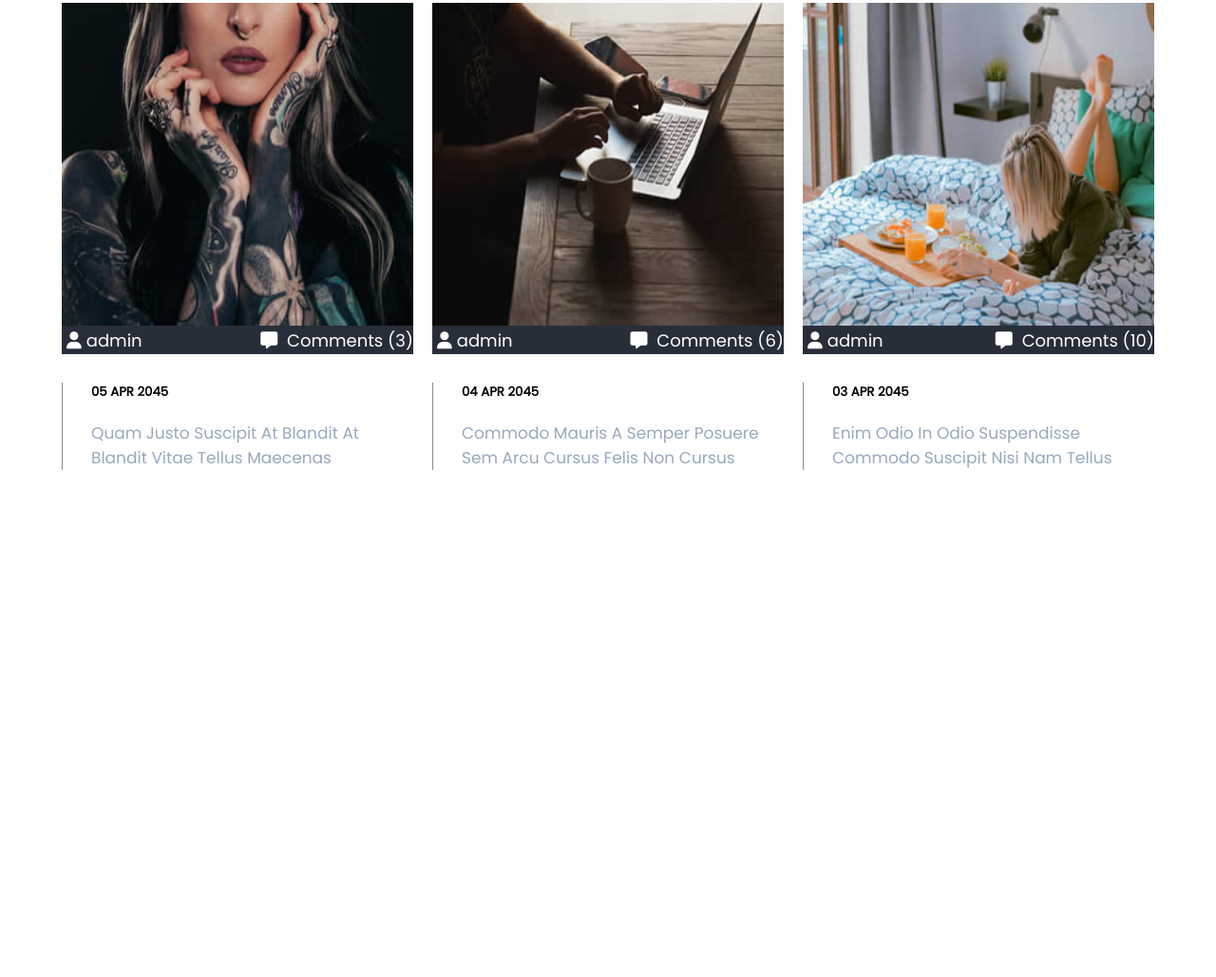
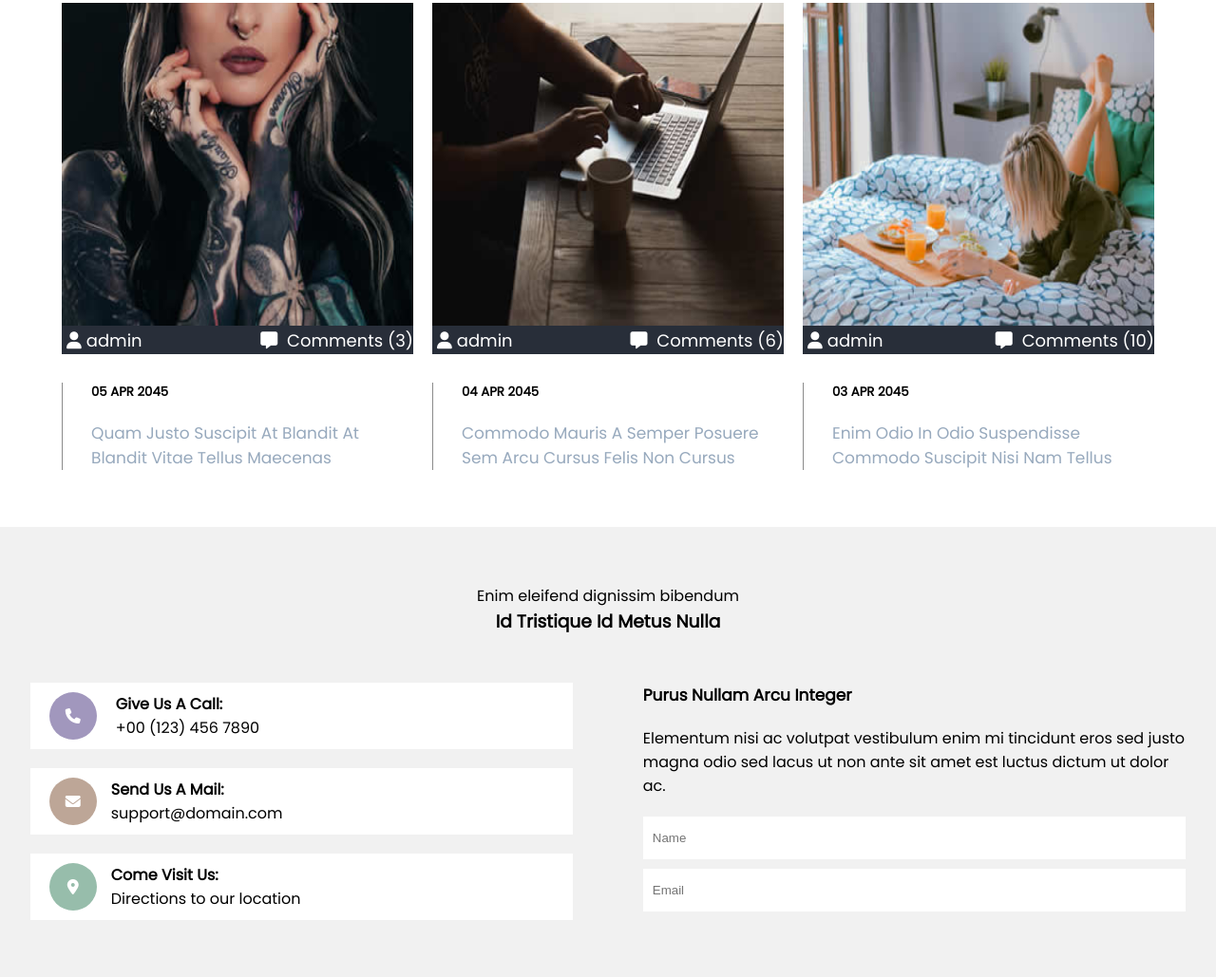
Before and after one commit to lukak1997/git-template, a plain HTML site: page index.html in a window 1280 px wide. Shown: the part 3493-4522 px from the top of the page at 95% size. Before the commit the page ends 4048 px from the top, so only its background shows below. Drawn offline with Linux system fonts and the light colour scheme.

Commit message:
container-nein

```diff
--- /dev/null
+++ b/assets/styles/components/_container-nein.scss
@@ -0,0 +1,190 @@
+.container-nein{
+    padding: 60px 0;
+    width: 100%;
+    background-color: #a5a6aa29;
+    text-align: center;
+    h3{
+        padding: 0 40px;
+    }
+    .main-wraper{
+        width: 100%;
+        margin-top: 50px;
+        display: flex;
+        flex-direction: column;
+        gap:20px;
+    }
+    .item-box{
+        @include d-flex(center,center,column);
+        gap: 20px;
+        .phone-box{
+            width: 90%;
+            background-color: white;
+            display: flex;
+            text-align: start;
+            gap: 20px;
+            padding: 10px 20px;
+            cursor: pointer;
+            transition: 0.5s;
+
+            &:hover{
+                background-color: #A197BD;
+                &:hover .cr{
+                    background-color: white;
+                    color: #A197BD;
+                }
+                &:hover .about{
+                    color: white;
+                }
+            }
+
+            .cr{
+                background-color:#A197BD ;
+                width: 50px;
+                height: 50px;
+                border-radius: 50px;
+                display: flex;
+                align-items: center;
+                justify-content: center;
+                color: white;
+            }
+            .about{
+                width: 70%;
+            }
+
+        }
+
+        .mail-box{
+            width: 90%;
+            background-color: white;
+           display: flex;
+            text-align: start;
+            gap: 15px;
+            padding: 10px  20px;
+            cursor: pointer;
+            transition: 0.5s;
+
+            &:hover{
+                background-color:#BDA697 ;
+                &:hover .cr{
+                    background-color: white;
+                    color:#BDA697;
+                }
+                &:hover .about{
+                    color: white;
+                }
+            }
+
+            .cr{
+                background-color:#BDA697 ;
+                width: 50px;
+                height: 50px;
+                border-radius: 50px;
+                display: flex;
+                align-items: center;
+                justify-content: center;
+                color: white;
+            }
+            .about{
+             width: 70%;
+            }
+
+        }
+
+
+
+        .location-box{
+            width: 90%;
+            background-color: white;
+            display: flex;
+            text-align: start;
+            gap: 15px;
+            padding: 10px  20px;
+            cursor: pointer;
+            transition: 0.5s;
+
+            &:hover{
+                background-color:#97BDAB ;
+                &:hover .cr{
+                    background-color: white;
+                    color:#97BDAB;
+                }
+                &:hover .about{
+                    color: white;
+                }
+            }
+
+            .cr{
+                background-color:#97BDAB ;
+                width: 50px;
+                height: 50px;
+                border-radius: 50px;
+                display: flex;
+                align-items: center;
+                justify-content: center;
+                color: white;
+            }
+            .about{
+                width: 70%;
+
+            }
+
+        }
+    }
+  .main-container{
+    @include d-flex(center,center,column);
+     .text-container{
+        width:90% ;
+        text-align: start;
+       h2{
+        font-size: 17px;
+       }
+       p{
+        margin-top: 20px;
+       }
+     }
+     .itput-box{
+        text-align: start;
+        width: 90%;
+        display: flex;
+        flex-direction: column;
+        margin-top: 20px;
+        gap: 10px;
+        input{
+            height: 45px;
+            padding: 0 10px;
+            outline: none;
+            transition: 0.5s;
+            border: transparent;
+            &:focus{
+                border: 1px solid $color-primery;
+            }
+
+        }
+     }
+  }
+  @include tablet{
+    .main-wraper{
+      @include d-flex(center,flex-start,row);
+      gap: 10px;
+      .item-box{
+        width: 50%;
+      }
+     .main-container{
+        width: 50%;
+     }
+  }
+    }
+    @include desktop{
+        .main-wraper{
+          @include d-flex(center,flex-start,row);
+          gap: 10px;
+          .item-box{
+            width: 50%;
+          }
+         .main-container{
+        width: 50%;
+         }
+
+      }
+        }
+}
--- a/assets/styles/style.scss
+++ b/assets/styles/style.scss
@@ -10,3 +10,4 @@
 @import './components/container-six';
 @import './components/container-seven';
 @import './components/container-eight';
+@import'./components/container-nein';
--- a/index.html
+++ b/index.html
@@ -283,13 +283,49 @@
                       </p>
                  </div>
              </div>
+        </div>
+    </div>
+    <div class="container-nein">
+        <p>Enim eleifend dignissim bibendum</p>
+        <h3>Id Tristique Id Metus Nulla</h3>
+        <div class="main-wraper">
+            <div class="item-box">
+                <div class="phone-box">
+                    <div class="cr"><i class="fa-solid fa-phone"></i></div>
+                    <div class="about">
+                        <h4>Give Us A Call:</h4>
+                        <p>+00 (123) 456 7890</p>
+                    </div>
+                </div>  <div class="mail-box">
+                    <div class="cr"><i class="fa-solid fa-envelope"></i></div>
+                    <div class="about">
+                        <h4>Send Us A Mail:</h4>
+                        <p>support@domain.com</p>
+                    </div>
+                </div>
+            <div class="location-box">
+                <div class="cr"><i class="fa-solid fa-location-dot"></i></div>
+                <div class="about">
+                    <h4>Come Visit Us:</h4>
+                    <p>Directions to our location</p>
+                </div>
+            </div>
+            </div>
 
 
+            <div class="main-container">
+                <div class="text-container">
+                    <h2>Purus Nullam Arcu Integer</h2>
+                    <p>Elementum nisi ac volutpat vestibulum enim mi tincidunt eros sed justo magna odio sed lacus ut non ante sit amet est luctus dictum ut dolor ac.</p>
+                 </div>
+                 <div class="itput-box">
+                 <input type="text" placeholder="Name" >
+                 <input type="text" placeholder="Email">
+                 </div>
 
-
+            </div>
 
         </div>
     </div>
-
 </body>
 </html>
```
Also changed, not shown: assets/styles/style.css, 1 other file.
